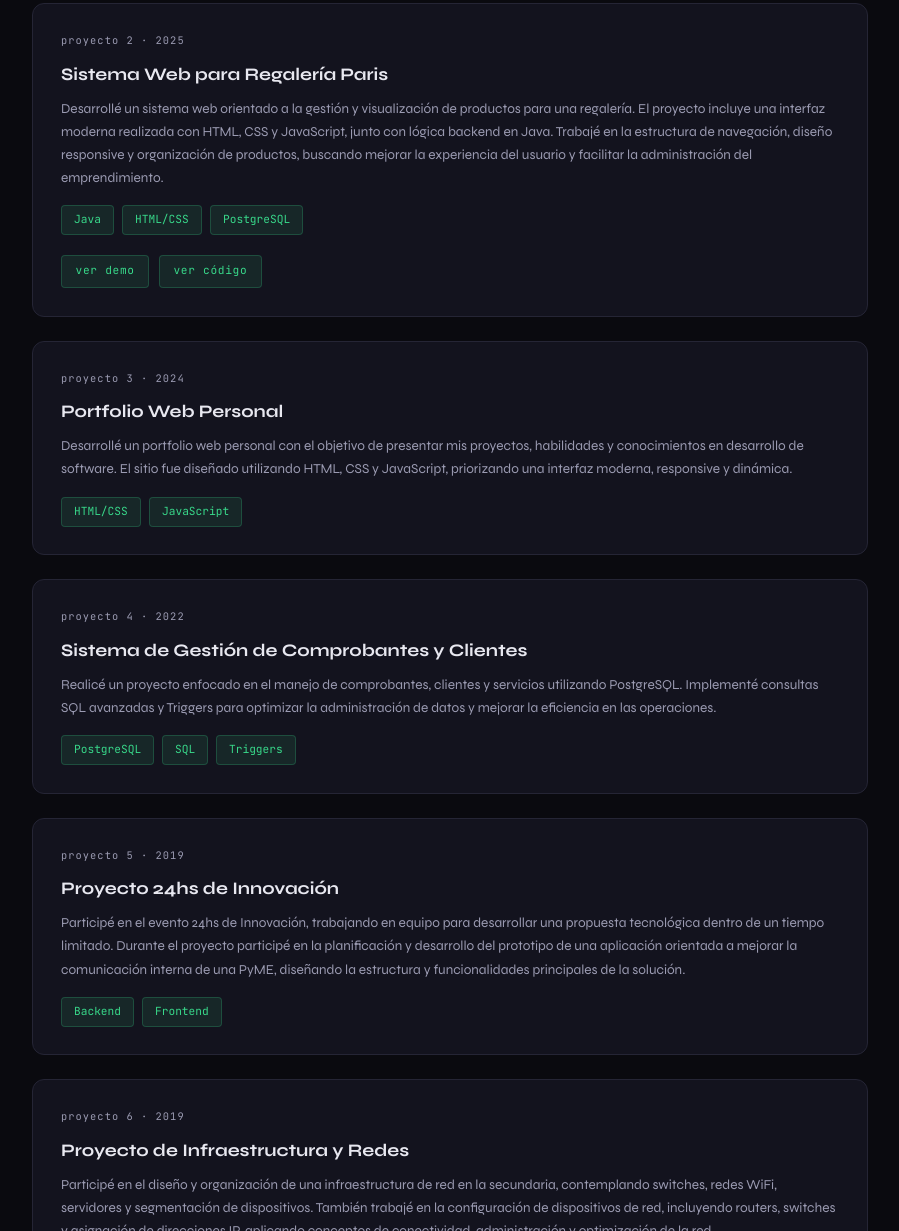
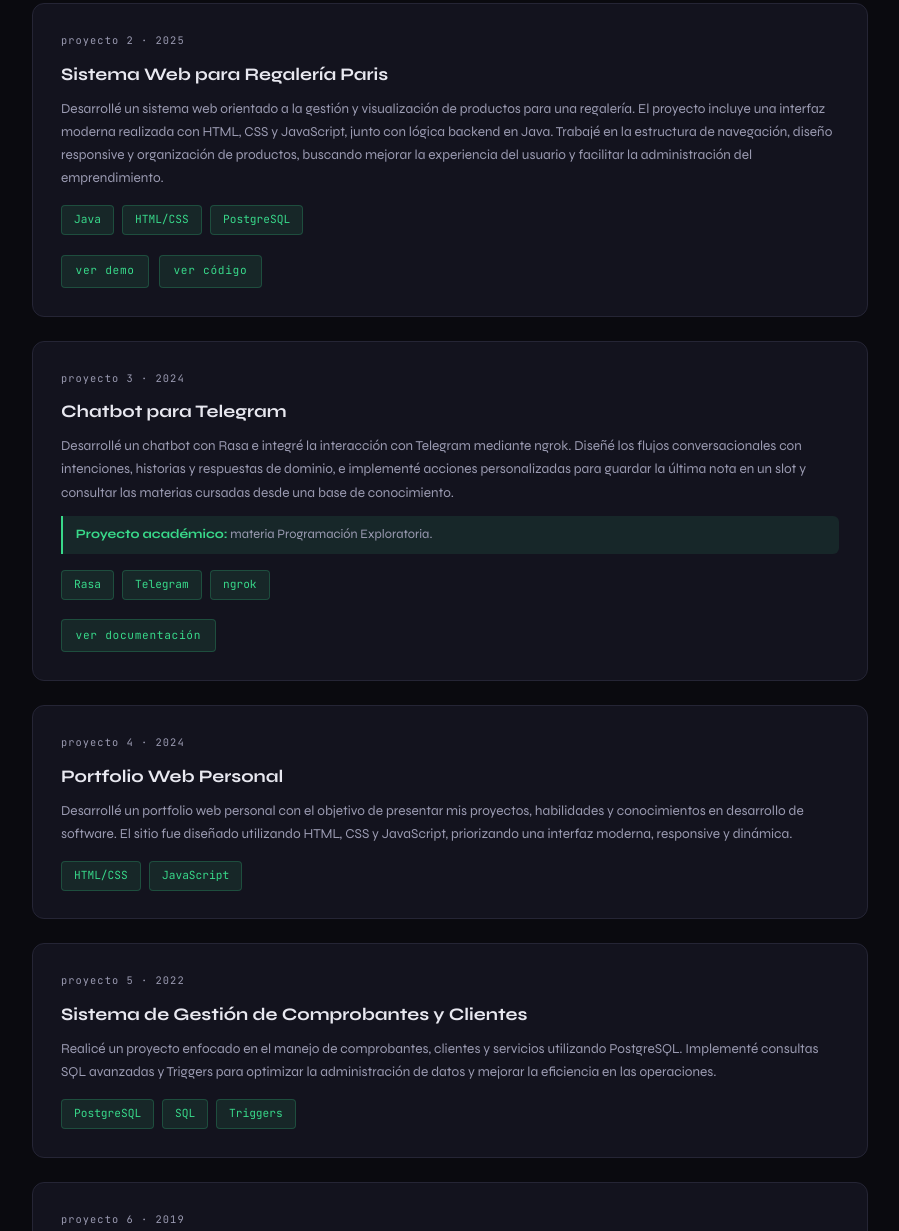
Before and after one commit to 1Nahuu/Portafolio, a plain HTML site: page index.html in a window 1280 px wide. Shown: the part 3214-4445 px from the top of the page, without its empty margins (190-1089 px from the left). Drawn offline with Linux system fonts and the light colour scheme.

Commit message:
agrega proyecto chatbot para telegram y su documentacion

```diff
--- a/index.html
+++ b/index.html
@@ -120,7 +120,7 @@
     </div>
     <div class="skill-group fade-in">
       <div class="skill-group-label" data-en="frameworks">frameworks</div>
-      <div class="skill-group-items">Spring Boot</div>
+      <div class="skill-group-items">Spring Boot · Rasa</div>
     </div>
     <div class="skill-group fade-in">
       <div class="skill-group-label" data-en="databases">bases de datos</div>
@@ -191,9 +191,24 @@
       </div>
     </article>
 
+    <article class="project-card fade-in">
+      <div class="project-num" data-en="project 3 · 2024">proyecto 3 · 2024</div>
+      <h3 class="project-title" data-en="Telegram Chatbot">Chatbot para Telegram</h3>
+      <div class="project-desc" data-en="I built a Rasa chatbot and integrated the interaction with Telegram using ngrok. I designed the conversational flows with intents, stories, and domain responses, and implemented custom actions to store the latest grade in a slot and query completed courses from a knowledge base.">Desarrollé un chatbot con Rasa e integré la interacción con Telegram mediante ngrok. Diseñé los flujos conversacionales con intenciones, historias y respuestas de dominio, e implementé acciones personalizadas para guardar la última nota en un slot y consultar las materias cursadas desde una base de conocimiento.</div>
+      <p class="project-note"><strong data-en="Academic project:">Proyecto académico:</strong> <span data-en="Programación Exploratoria course.">materia Programación Exploratoria.</span></p>
+      <div class="tags">
+        <span class="tag">Rasa</span>
+        <span class="tag">Telegram</span>
+        <span class="tag">ngrok</span>
+      </div>
+      <div class="project-links">
+        <a class="project-link" href="certificados/Documentacion-Chatbot.pdf" target="_blank" rel="noopener noreferrer" data-en="view documentation">ver documentación</a>
+      </div>
+    </article>
+
     <!-- proyectos sin enlace: agregar .project-links cuando haya repo o demo -->
     <article class="project-card fade-in">
-      <div class="project-num" data-en="project 3 · 2024">proyecto 3 · 2024</div>
+      <div class="project-num" data-en="project 4 · 2024">proyecto 4 · 2024</div>
       <h3 class="project-title" data-en="Personal Web Portfolio">Portfolio Web Personal</h3>
       <div class="project-desc" data-en="I developed a personal web portfolio to showcase my projects, skills, and knowledge of software development. The site was designed with HTML, CSS, and JavaScript, prioritizing a modern, responsive, and dynamic interface.">Desarrollé un portfolio web personal con el objetivo de presentar mis proyectos, habilidades y conocimientos en desarrollo de software. El sitio fue diseñado utilizando HTML, CSS y JavaScript, priorizando una interfaz moderna, responsive y dinámica.</div>
       <div class="tags">
@@ -203,7 +218,7 @@
     </article>
 
     <article class="project-card fade-in">
-      <div class="project-num" data-en="project 4 · 2022">proyecto 4 · 2022</div>
+      <div class="project-num" data-en="project 5 · 2022">proyecto 5 · 2022</div>
       <h3 class="project-title" data-en="Receipt and Customer Management System">Sistema de Gestión de Comprobantes y Clientes</h3>
       <div class="project-desc" data-en="I completed a project focused on managing receipts, customers, and services using PostgreSQL. I implemented advanced SQL queries and triggers to optimize data management and improve operational efficiency.">Realicé un proyecto enfocado en el manejo de comprobantes, clientes y servicios utilizando PostgreSQL. Implementé consultas SQL avanzadas y Triggers para optimizar la administración de datos y mejorar la eficiencia en las operaciones.</div>
       <div class="tags">
@@ -214,7 +229,7 @@
     </article>
 
     <article class="project-card fade-in">
-      <div class="project-num" data-en="project 5 · 2019">proyecto 5 · 2019</div>
+      <div class="project-num" data-en="project 6 · 2019">proyecto 6 · 2019</div>
       <h3 class="project-title" data-en="24-Hour Innovation Project">Proyecto 24hs de Innovación</h3>
       <div class="project-desc" data-en="I took part in the 24-Hour Innovation event, working in a team to develop a technology proposal within a limited time. During the project, I helped plan and develop the prototype of an app aimed at improving internal communication at a small business, designing the solution's structure and core features.">Participé en el evento 24hs de Innovación, trabajando en equipo para desarrollar una propuesta tecnológica dentro de un tiempo limitado. Durante el proyecto participé en la planificación y desarrollo del prototipo de una aplicación orientada a mejorar la comunicación interna de una PyME, diseñando la estructura y funcionalidades principales de la solución. </div>
       <div class="tags">
@@ -224,7 +239,7 @@
     </article>
 
     <article class="project-card fade-in">
-      <div class="project-num" data-en="project 6 · 2019">proyecto 6 · 2019</div>
+      <div class="project-num" data-en="project 7 · 2019">proyecto 7 · 2019</div>
       <h3 class="project-title" data-en="Infrastructure and Networking Project">Proyecto de Infraestructura y Redes</h3>
       <div class="project-desc" data-en="I took part in designing and organizing a network infrastructure at my high school, including switches, Wi-Fi networks, servers, and device segmentation. I also worked on configuring network devices, including routers, switches, and IP address assignment, applying concepts of connectivity, administration, and network optimization.">Participé en el diseño y organización de una infraestructura de red en la secundaria, contemplando switches, redes WiFi, servidores y segmentación de dispositivos. También trabajé en la configuración de dispositivos de red, incluyendo routers, switches y asignación de direcciones IP, aplicando conceptos de conectividad, administración y optimización de la red.</div>
       <div class="tags">
```
Also changed, not shown: 4 other files.
